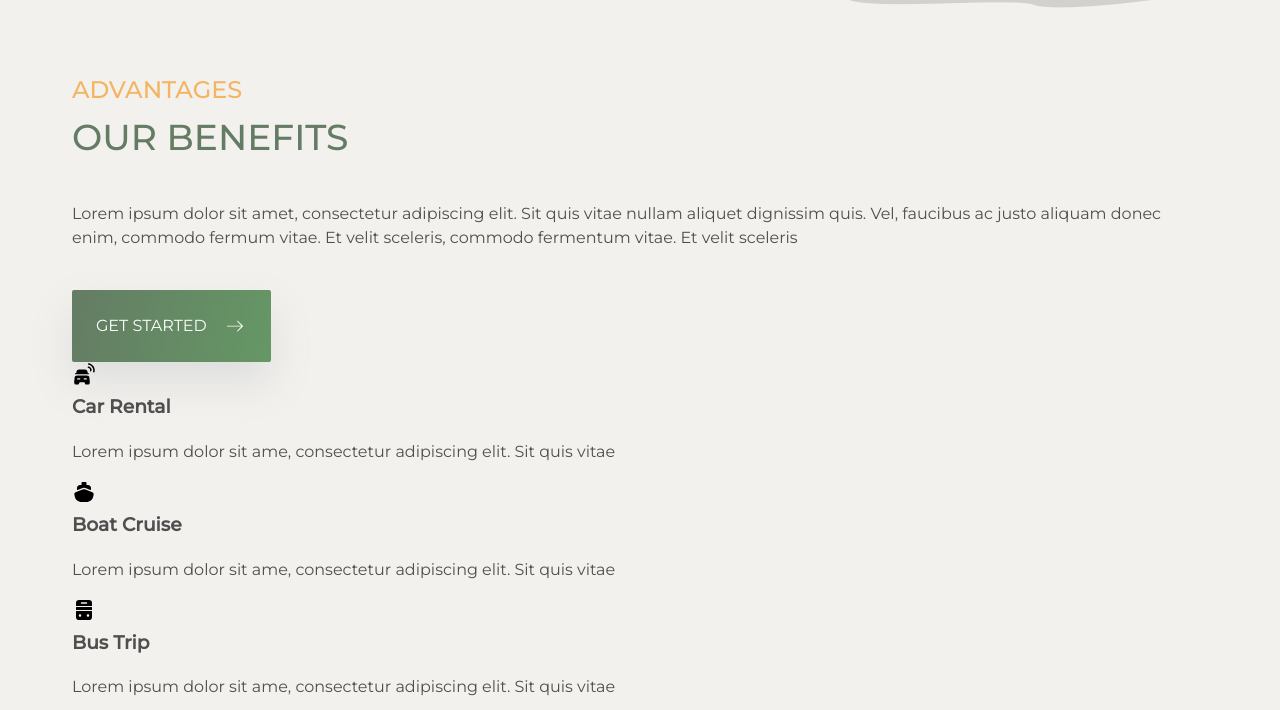
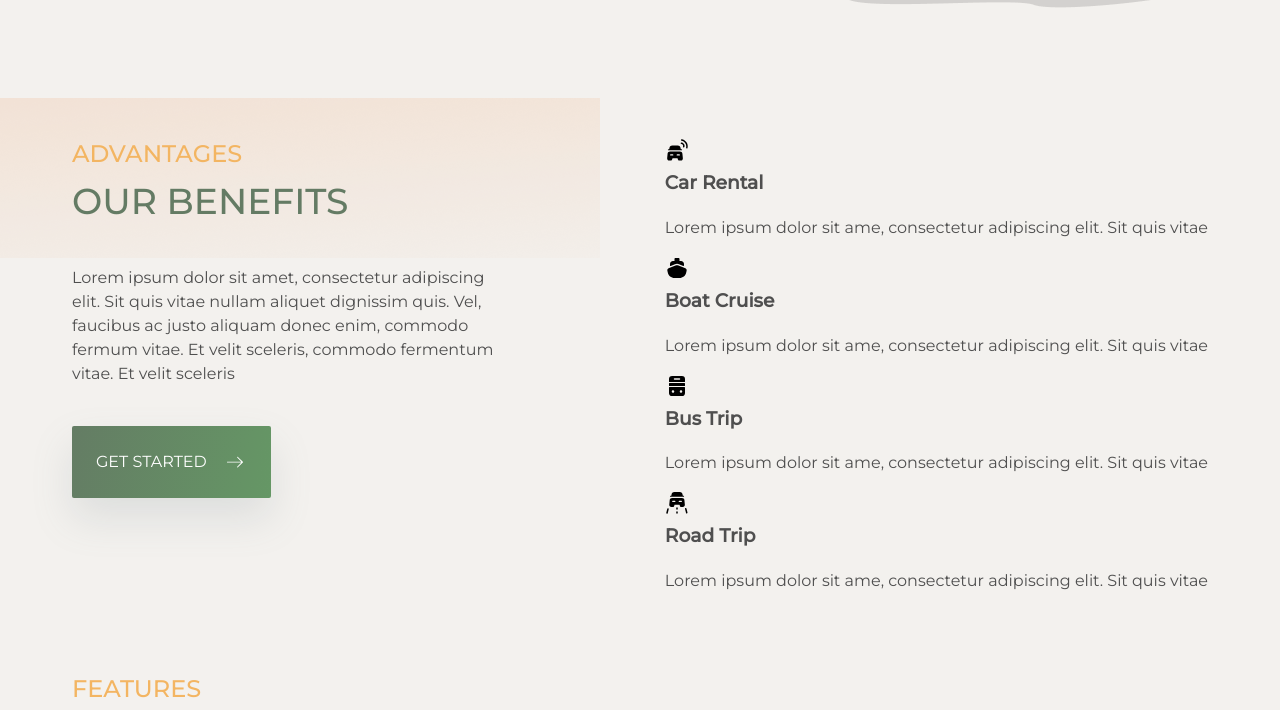
Before and after one commit to VeronikaVS90/awesome-ui, a plain HTML site: page index.html in a window 1280 px wide. Shown: the part 718-1428 px from the top of the page. Drawn offline with nearby package versions, Linux system fonts and the light colour scheme.

Commit message:
адаптивна верстка

```diff
--- a/sass/components/_advantages.scss
+++ b/sass/components/_advantages.scss
@@ -1,32 +1,38 @@
-// .section__container {
-//     @extend %container;
+.section__container {
+    @extend %container;
 
-//     @media screen and (min-width: 768px) {
-//     display: flex;
-//     justify-content: space-between;
-//     }
-// }
+    @media screen and (min-width: 768px) {
+    display: flex;
+    justify-content: space-between;
+    }
+}
 
-// .advantages__container {
-//     width: 100%;
+.advantages__container {
+    width: 100%;
+    padding-bottom: 48px;
 
-//     @media screen and (min-width: 768px) {
-//         width: 440px;
-//     }
-// }
+    @media screen and (min-width: 768px) {
+        width: 440px;
+    }
+}
 
-// .advantages {
-//     @extend %section;
-//     position: relative;
+.advantages {
+    @extend %section;
+    position: relative;
 
-//     &::before {
-//             position: absolute;
-//             z-index: -1;
-//             left: 0;
-//             top: 24px;
-//             width: 600px;
-//             height: 160px;
-//             background-image: url(../images/decor_bcg.png);
-//             content: '';
-//         }
-// }
+    &::before {
+            position: absolute;
+            z-index: -1;
+            left: 0;
+            top: 16px;
+            width: 396px;
+            height: 160px;
+            background-image: url(../images/decor_bcg.png);
+            content: '';
+
+            @media screen and (min-width: 768px) {
+                top: 24px;
+                width: 600px;
+            }
+        }
+}
```
Also changed, not shown: css/main.css, css/main.min.css, 2 other files.
